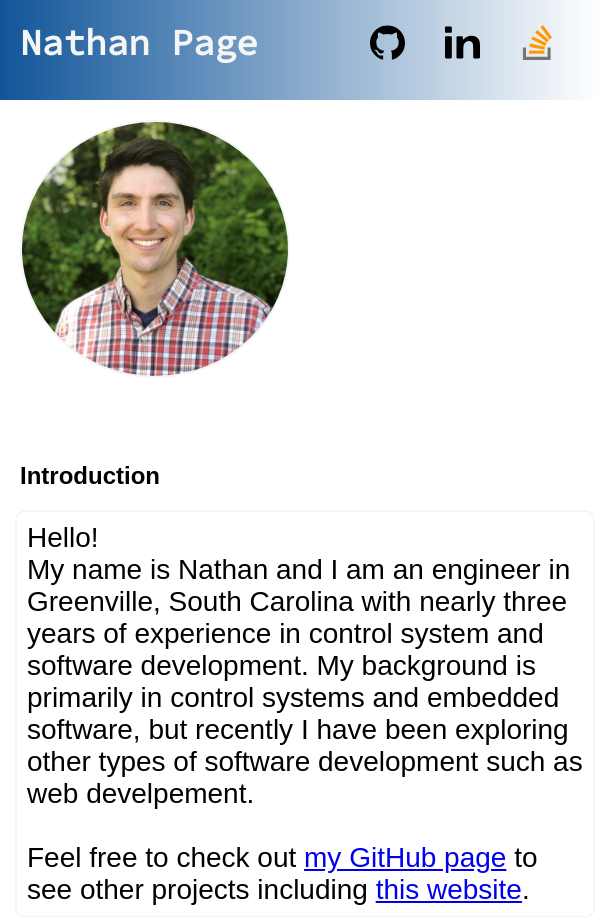
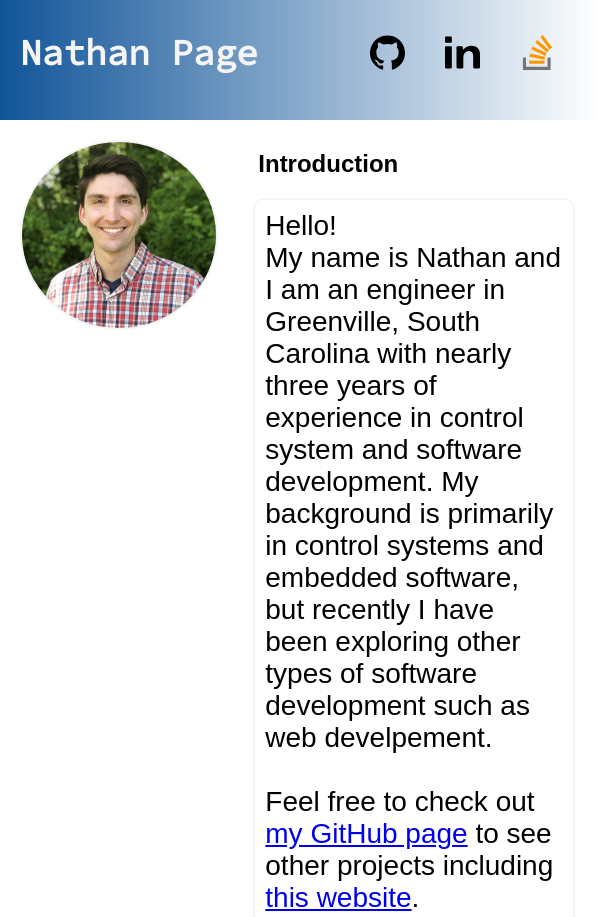
Before and after one commit to ndpage/ndpage.github.io, a plain HTML site: page index.html in a window 600 px wide. Shown: the top 917 px of the page. Drawn offline with nearby package versions, Linux system fonts and the light colour scheme.

Commit message:
Added @media to change flex direction from row to column

```diff
--- a/style.css
+++ b/style.css
@@ -13,9 +13,6 @@
   --footer-height: 100px;
 }
 
-html, body {
-  background-size: cover;
-}
 
 h1 {
   text-align: center;
@@ -52,9 +49,9 @@ p {
     display: flex;
     flex-direction: row;
     justify-content: space-between;
-    height: 100px;
+    height: 120px;
     margin-bottom: 0px;
-    padding: 10px;
+    padding: 20px 10px;
     background: linear-gradient(to right, var(--color-royalblue, blue), white);
   }
   .header-text-box{
@@ -109,7 +106,7 @@ padding: 10px 5px;
 }
 .profile-img-box{
   padding: 10px;
-  width: 50%;
+
 }
 
 .profile-img{
@@ -198,11 +195,9 @@ padding: 10px 5px;
     }
 
  }
+@media (min-width: 600px){
+  .body-main{
+    flex-direction: row;
+  }
 
- @media only screen and (max-width: 675px) {
-
-  .header-text {
-    font-size: 36px;
-    justify-content: middle;
-  }
 }
```
